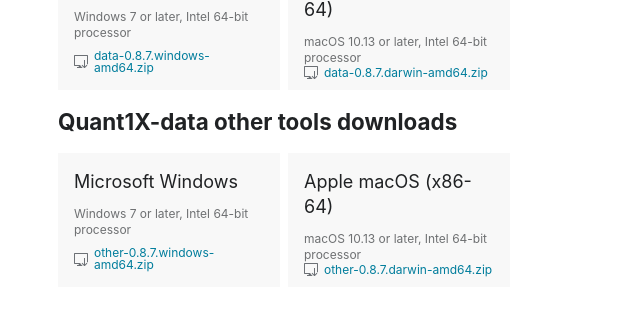
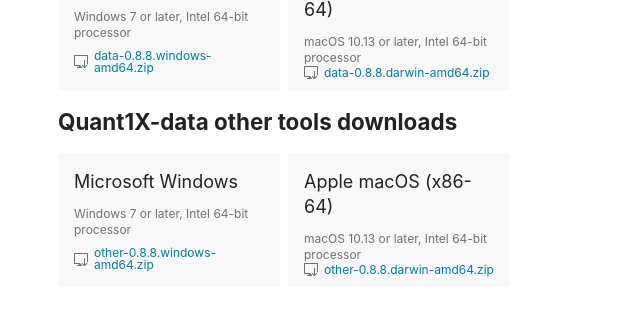
Before and after one commit to quant1x/quant1x.github.io, a plain HTML site: page index.html in a window 1280 px wide. Shown: the part 305-620 px from the top of the page, 0-640 px from the left. Drawn offline with Linux system fonts and the light colour scheme.

Commit message:
更新版本 1.3.12

```diff
--- a/index.html
+++ b/index.html
@@ -81,60 +81,60 @@
         </div>
         <h2 id="data">Quant1X-data tools downloads</h2>
         <div class="downloadWrapper">
-            <a class="download downloadBox" href="/dl/data-0.8.7.windows-amd64.zip">
+            <a class="download downloadBox" href="/dl/data-0.8.8.windows-amd64.zip">
                 <div class="platform">Microsoft Windows</div>
                 <div class="reqs">Windows 7 or later, Intel 64-bit processor</div>
                 <div class="filename">
                     <img src="/images/icons/download.svg" aria-hidden="true" width="14" height="13"/>
-                    <span>data-0.8.7.windows-amd64.zip</span>
+                    <span>data-0.8.8.windows-amd64.zip</span>
                 </div>
             </a>
             <!--
-            <a class="download downloadBox" href="/dl/data-0.8.7.darwin-arm64.zip">
+            <a class="download downloadBox" href="/dl/data-0.8.8.darwin-arm64.zip">
                 <div class="platform">Apple macOS (ARM64)</div>
                 <div class="reqs">macOS 11 or later, Apple 64-bit processor</div>
                 <div class="filename">
                     <img src="/images/icons/download.svg" aria-hidden="true" width="14" height="13"/>
-                    <span>data-0.8.7.darwin-arm64.zip</span>
+                    <span>data-0.8.8.darwin-arm64.zip</span>
                 </div>
             </a>
             -->
-            <a class="download downloadBox" href="/dl/data-0.8.7.darwin-amd64.zip">
+            <a class="download downloadBox" href="/dl/data-0.8.8.darwin-amd64.zip">
                 <div class="platform">Apple macOS (x86-64)</div>
                 <div class="reqs">macOS 10.13 or later, Intel 64-bit processor</div>
                 <div class="filename">
                     <img src="/images/icons/download.svg" aria-hidden="true" width="14" height="13"/>
-                    <span>data-0.8.7.darwin-amd64.zip</span>
+                    <span>data-0.8.8.darwin-amd64.zip</span>
                 </div>
             </a>
         </div>
 
         <h2 id="other">Quant1X-data other tools downloads</h2>
         <div class="downloadWrapper">
-            <a class="download downloadBox" href="/dl/other-0.8.7.windows-amd64.zip">
+            <a class="download downloadBox" href="/dl/other-0.8.8.windows-amd64.zip">
                 <div class="platform">Microsoft Windows</div>
                 <div class="reqs">Windows 7 or later, Intel 64-bit processor</div>
                 <div class="filename">
                     <img src="/images/icons/download.svg" aria-hidden="true" width="14" height="13"/>
-                    <span>other-0.8.7.windows-amd64.zip</span>
+                    <span>other-0.8.8.windows-amd64.zip</span>
                 </div>
             </a>
             <!--
-            <a class="download downloadBox" href="/dl/other-0.8.7.darwin-arm64.zip">
+            <a class="download downloadBox" href="/dl/other-0.8.8.darwin-arm64.zip">
                 <div class="platform">Apple macOS (ARM64)</div>
                 <div class="reqs">macOS 11 or later, Apple 64-bit processor</div>
                 <div class="filename">
                     <img src="/images/icons/download.svg" aria-hidden="true" width="14" height="13"/>
-                    <span>other-0.8.7.darwin-arm64.zip</span>
+                    <span>other-0.8.8.darwin-arm64.zip</span>
                 </div>
             </a>
             -->
-            <a class="download downloadBox" href="/dl/other-0.8.7.darwin-amd64.zip">
+            <a class="download downloadBox" href="/dl/other-0.8.8.darwin-amd64.zip">
                 <div class="platform">Apple macOS (x86-64)</div>
                 <div class="reqs">macOS 10.13 or later, Intel 64-bit processor</div>
                 <div class="filename">
                     <img src="/images/icons/download.svg" aria-hidden="true" width="14" height="13"/>
-                    <span>other-0.8.7.darwin-amd64.zip</span>
+                    <span>other-0.8.8.darwin-amd64.zip</span>
                 </div>
             </a>
         </div>
```
Also changed, not shown: 4 other files.
